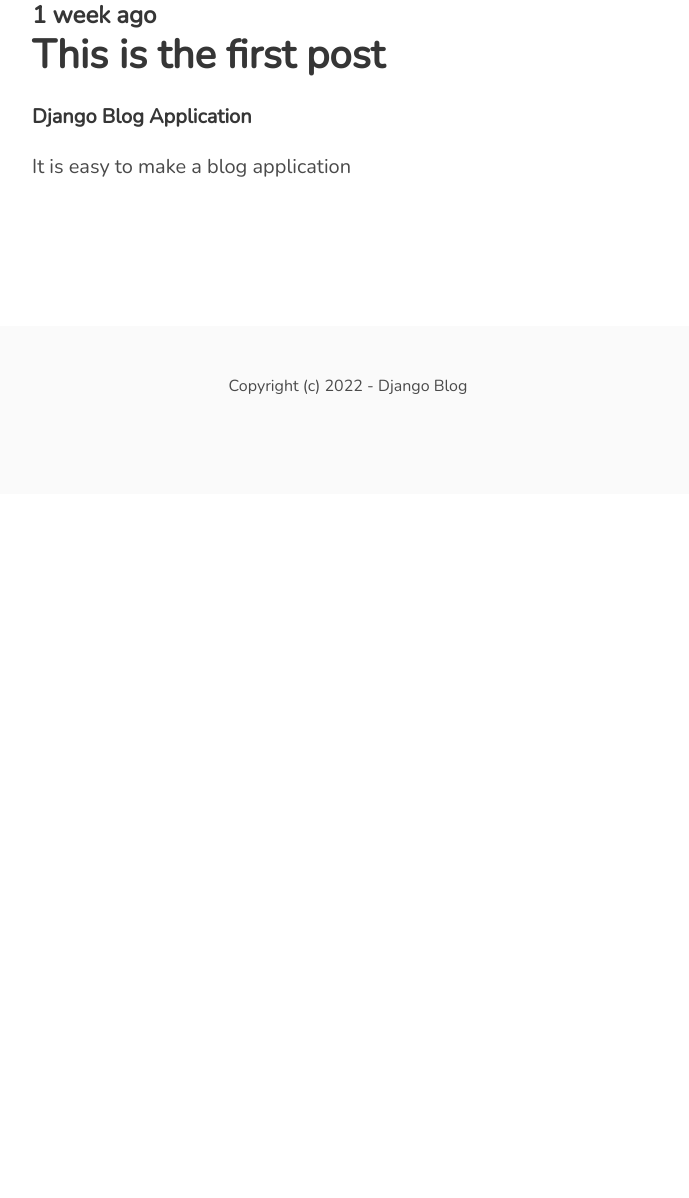
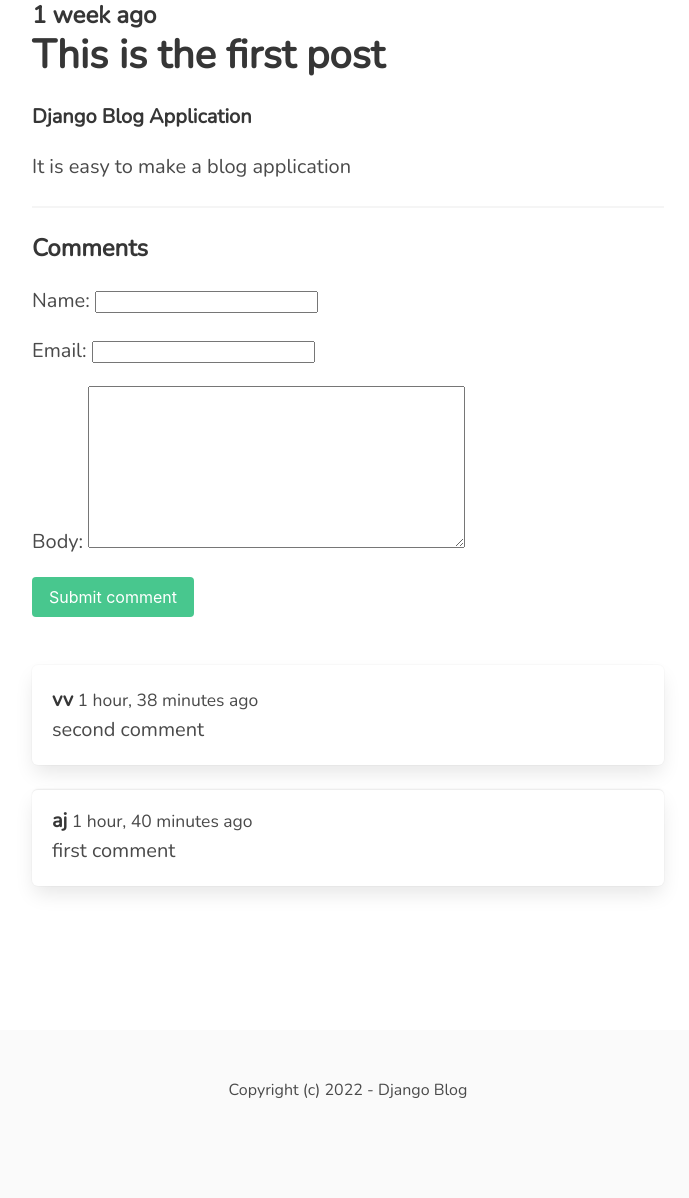
Before and after one commit to iajaymk/django-blog, a Django app: a page that uses posts/templates/posts/detail.html in a window 1280 px wide. Shown: the part 238-1436 px from the top of the page, without its empty margins (292-981 px from the left). Before the commit the page ends 632 px from the top, so only its background shows below. Run offline with Django 4.2, Linux system fonts and the light colour scheme; data comes from the database, SQL or seed files in the repository; both versions use the stored data as it was after the commit.

Commit message:
Added comment model and form and display on detail page

```diff
--- /dev/null
+++ b/posts/forms.py
@@ -0,0 +1,8 @@
+from django import forms
+
+from .models import Comment
+
+class CommentForm(forms.ModelForm):
+    class Meta:
+        model = Comment
+        fields = ('name','email','body')
--- a/posts/models.py
+++ b/posts/models.py
@@ -1,3 +1,4 @@
+from unicodedata import name
 from django.db import models
 
 class Post(models.Model):
@@ -9,3 +10,14 @@
 
     class Meta:
         ordering = ('-created_at',)
+
+
+class Comment(models.Model):
+    post = models.ForeignKey(Post, related_name='comments', on_delete=models.CASCADE)
+    name = models.CharField(max_length=255)
+    email = models.EmailField()
+    body = models.TextField()
+    created_at = models.DateTimeField(auto_now_add=True)
+
+    class Meta:
+        ordering = ('-created_at',)
--- a/posts/templates/posts/detail.html
+++ b/posts/templates/posts/detail.html
@@ -15,6 +15,28 @@
                             <h1 class="title">{{ post.title }}</h1>
                             <p><strong>{{ post.intro }}</strong></p>
                             <p>{{ post.body }}</p>
+                            <hr>
+                            <h2 class="subtitle is-4">Comments</h2>
+                            <form class="mb-6" method="post">
+                                {% csrf_token %}
+                                {{ form.as_p }}
+
+                                <div class="field">
+                                    <div class="control">
+                                        <button class="button is-success">Submit comment</button>
+                                    </div>
+                                </div>
+                            </form>
+
+                            {% for comment in post.comments.all %}
+                                <article class="media box">
+                                    <div class="media-content">
+                                        <strong>{{comment.name}}</strong><small> {{ comment.created_at|timesince}} ago</small>
+                                        <br>
+                                        {{comment.body}}
+                                    </div>
+                                </article>
+                            {% endfor %}
                         </div>
                     </div>
                 </div>
--- a/posts/views.py
+++ b/posts/views.py
@@ -1,5 +1,7 @@
-from django.shortcuts import render, get_object_or_404
+from django.shortcuts import render, get_object_or_404, redirect
 from posts.models import Post
+from .forms import CommentForm
+
 
 def home(request):
     posts = Post.objects.all()
@@ -13,4 +15,16 @@
 def detail(request, slug):
     post = get_object_or_404(Post, slug = slug)
 
-    return render(request,"posts/detail.html",{'post':post})
+    if request.method == 'POST':
+        form = CommentForm(request.POST)
+
+        if form.is_valid():
+            comment = form.save(commit=False)
+            comment.post = post
+            comment.save()
+
+            return redirect('post_detail', slug=slug)
+    else:
+        form = CommentForm()
+
+    return render(request,"posts/detail.html",{'post':post,'form':form})
```
Also changed, not shown: db.sqlite3, posts/migrations/0002_alter_post_options_comment.py (added).
